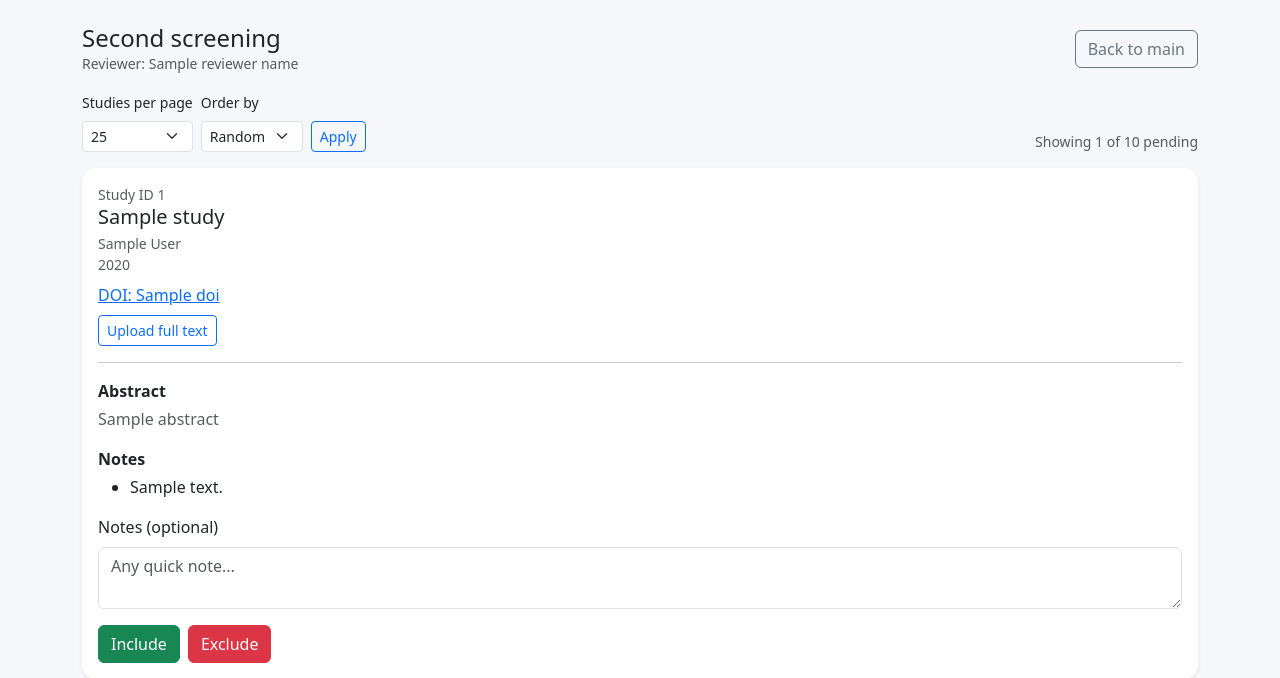
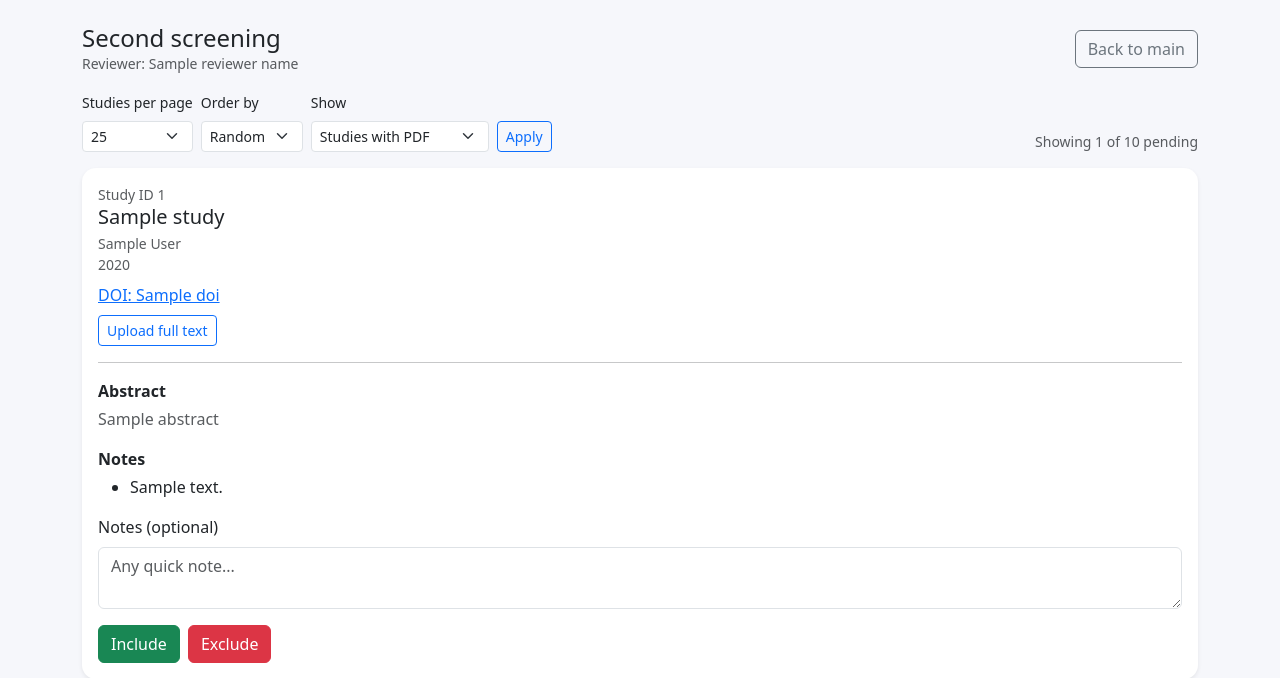
Before and after one commit to DiegoJSN/syst_rev_tool, a Flask app: template templates/second_screening.html in a window 1280 px wide. Shown: the part 56-734 px from the top of the page. Run offline with Flask 3, Linux system fonts and the light colour scheme; the template is opened without the code that fills it: most values are stand-ins (such as "Sample title", 1, 10 or a date in 2020); some libraries are stand-ins or nearby versions.

Commit message:
Add PDF filter to screening views

```diff
--- a/app.py
+++ b/app.py
@@ -80,6 +80,11 @@ def create_app() -> Flask:
                 return parsed
         return default
 
+    def parse_show_value(value: Optional[str]) -> str:
+        if value in {"all", "with_pdf", "without_pdf"}:
+            return value
+        return "all"
+
     def parse_pagination_args() -> Tuple[int, int, str]:
         allowed_per_page = {25, 50, 100}
         per_page = parse_positive_int(request.args.get("per_page"), 25)
@@ -90,6 +95,9 @@ def create_app() -> Flask:
         if sort not in {"random", "id", "authors", "title"}:
             sort = "random"
         return per_page, page, sort
+
+    def parse_show_arg() -> str:
+        return parse_show_value(request.args.get("show"))
 
     def sort_clause(sort: str) -> str:
         if sort == "id":
@@ -1073,6 +1081,7 @@ def create_app() -> Flask:
         sort = request.form.get("sort", "random")
         if sort not in {"random", "id", "authors", "title"}:
             sort = "random"
+        show = parse_show_value(request.form.get("show"))
         return_to = request.form.get("return_to", "second_screening")
         if return_to not in {"second_screening", "full_extraction"}:
             return_to = "second_screening"
@@ -1080,11 +1089,15 @@ def create_app() -> Flask:
         upload = request.files.get("full_text")
         if not upload or not upload.filename:
             flash("Please select a PDF to upload.", "error")
-            return redirect(url_for(return_to, review_id=review_id, page=page, per_page=per_page, sort=sort))
+            return redirect(
+                url_for(return_to, review_id=review_id, page=page, per_page=per_page, sort=sort, show=show)
+            )
 
         if not upload.filename.lower().endswith(".pdf"):
             flash("Only PDF files are allowed.", "error")
-            return redirect(url_for(return_to, review_id=review_id, page=page, per_page=per_page, sort=sort))
+            return redirect(
+                url_for(return_to, review_id=review_id, page=page, per_page=per_page, sort=sort, show=show)
+            )
 
         file_name = safe_filename(upload.filename or f"{review_id}_{study_id}.pdf")
         upload_bytes = upload.read()
@@ -1101,6 +1114,7 @@ def create_app() -> Flask:
             page=page,
             per_page=per_page,
             sort=sort,
+            show=show,
         )
         return redirect(f"{redirect_url}#study-{study_id}")
 
@@ -1131,6 +1145,7 @@ def create_app() -> Flask:
         sort = request.form.get("sort", "random")
         if sort not in {"random", "id", "authors", "title"}:
             sort = "random"
+        show = parse_show_value(request.form.get("show"))
         return_to = request.form.get("return_to", "second_screening")
         if return_to not in {"second_screening", "full_extraction"}:
             return_to = "second_screening"
@@ -1153,6 +1168,7 @@ def create_app() -> Flask:
             page=page,
             per_page=per_page,
             sort=sort,
+            show=show,
         )
         return redirect(f"{redirect_url}#study-{study_id}")
 
@@ -1170,6 +1186,12 @@ def create_app() -> Flask:
             return redirect(url_for("review_main", review_id=review_id))
 
         per_page, page, sort = parse_pagination_args()
+        show = parse_show_arg()
+        show_clause = ""
+        if show == "with_pdf":
+            show_clause = "AND file_name IS NOT NULL AND file_name <> ''"
+        elif show == "without_pdf":
+            show_clause = "AND (file_name IS NULL OR file_name = '')"
 
         reasons = db.execute(
             """
@@ -1184,6 +1206,7 @@ def create_app() -> Flask:
             study_id = int(request.form.get("study_id"))
             action = request.form.get("action")
             notes = request.form.get("notes") or ""
+            show = parse_show_value(request.form.get("show"))
 
             if action == "include":
                 decision = "yes"
@@ -1193,11 +1216,11 @@ def create_app() -> Flask:
                 reason_id = request.form.get("reason_id")
                 if not reason_id:
                     flash("Please select an exclusion reason.", "error")
-                    return redirect(url_for("second_screening", review_id=review_id))
+                    return redirect(url_for("second_screening", review_id=review_id, show=show))
                 reason_id = int(reason_id)
             else:
                 flash("Invalid action.", "error")
-                return redirect(url_for("second_screening", review_id=review_id))
+                return redirect(url_for("second_screening", review_id=review_id, show=show))
 
             try:
                 db.execute(
@@ -1211,7 +1234,7 @@ def create_app() -> Flask:
             except Exception:
                 db.rollback()
                 flash("You already screened this study in second screening.", "error")
-                return redirect(url_for("second_screening", review_id=review_id))
+                return redirect(url_for("second_screening", review_id=review_id, show=show))
 
             row = db.execute(
                 "SELECT second_screening_notes FROM studies WHERE id_review = %s AND id = %s;",
@@ -1226,7 +1249,9 @@ def create_app() -> Flask:
 
             consolidate_second(review_id, study_id)
             refresh_cached_metrics(review_id)
-            return redirect(url_for("second_screening", review_id=review_id, page=page, per_page=per_page, sort=sort))
+            return redirect(
+                url_for("second_screening", review_id=review_id, page=page, per_page=per_page, sort=sort, show=show)
+            )
 
         total = db.execute(
             """
@@ -1237,7 +1262,10 @@ def create_app() -> Flask:
               AND id NOT IN (
                 SELECT id_study FROM second_screening
                 WHERE id_review = %s AND id_reviewer = %s
-              );
+              )
+            """
+            + show_clause
+            + """;
             """,
             (review_id, review_id, reviewer_id),
         ).fetchone()["c"]
@@ -1254,6 +1282,9 @@ def create_app() -> Flask:
                 SELECT id_study FROM second_screening
                 WHERE id_review = %s AND id_reviewer = %s
               )
+            """
+            + show_clause
+            + """
             ORDER BY """
             + sort_clause(sort)
             + """
@@ -1271,6 +1302,7 @@ def create_app() -> Flask:
             page=page,
             per_page=per_page,
             sort=sort,
+            show=show,
             total=total,
             total_pages=total_pages,
         )
@@ -1443,11 +1475,20 @@ def create_app() -> Flask:
             return redirect(url_for("review_main", review_id=review_id))
 
         per_page, page, sort = parse_pagination_args()
+        show = parse_show_arg()
+        show_clause = ""
+        if show == "with_pdf":
+            show_clause = "AND file_name IS NOT NULL AND file_name <> ''"
+        elif show == "without_pdf":
+            show_clause = "AND (file_name IS NULL OR file_name = '')"
 
         total = db.execute(
             """
             SELECT COUNT(*) AS c FROM studies
-            WHERE id_review = %s AND second_screening_included = 'yes';
+            WHERE id_review = %s AND second_screening_included = 'yes'
+            """
+            + show_clause
+            + """;
             """,
             (review_id,),
         ).fetchone()["c"]
@@ -1458,6 +1499,9 @@ def create_app() -> Flask:
             """
             SELECT * FROM studies
             WHERE id_review = %s AND second_screening_included = 'yes'
+            """
+            + show_clause
+            + """
             ORDER BY """
             + sort_clause(sort)
             + """
@@ -1474,6 +1518,7 @@ def create_app() -> Flask:
             page=page,
             per_page=per_page,
             sort=sort,
+            show=show,
             total=total,
             total_pages=total_pages,
         )
--- a/templates/second_screening.html
+++ b/templates/second_screening.html
@@ -25,6 +25,14 @@
       <option value="id" {% if sort == "id" %}selected{% endif %}>Study ID</option>
       <option value="authors" {% if sort == "authors" %}selected{% endif %}>Authors</option>
       <option value="title" {% if sort == "title" %}selected{% endif %}>Title</option>
+    </select>
+  </div>
+  <div class="col-auto">
+    <label class="form-label small">Show</label>
+    <select class="form-select form-select-sm" name="show">
+      <option value="with_pdf" {% if show == "with_pdf" %}selected{% endif %}>Studies with PDF</option>
+      <option value="without_pdf" {% if show == "without_pdf" %}selected{% endif %}>Studies without PDF</option>
+      <option value="all" {% if show == "all" %}selected{% endif %}>All</option>
     </select>
   </div>
   <div class="col-auto">
@@ -62,6 +70,7 @@
                     <input type="hidden" name="page" value="{{ page }}">
                     <input type="hidden" name="per_page" value="{{ per_page }}">
                     <input type="hidden" name="sort" value="{{ sort }}">
+                    <input type="hidden" name="show" value="{{ show }}">
                     <button class="btn btn-outline-danger btn-sm" type="submit" onclick="return confirm('Remove the uploaded PDF for this study?')">Delete PDF</button>
                   </form>
                 </div>
@@ -70,6 +79,7 @@
                   <input type="hidden" name="page" value="{{ page }}">
                   <input type="hidden" name="per_page" value="{{ per_page }}">
                   <input type="hidden" name="sort" value="{{ sort }}">
+                  <input type="hidden" name="show" value="{{ show }}">
                   <input type="file" class="d-none" name="full_text" id="full_text_{{ study.id }}" accept="application/pdf" onchange="this.form.submit()">
                   <button class="btn btn-outline-primary btn-sm" type="button" onclick="document.getElementById('full_text_{{ study.id }}').click()">Upload full text</button>
                 </form>
@@ -84,6 +94,7 @@
 
             <form method="post">
               <input type="hidden" name="study_id" value="{{ study.id }}">
+              <input type="hidden" name="show" value="{{ show }}">
 
               <div class="mb-3">
                 <div class="fw-semibold mb-1">Notes</div>
@@ -133,7 +144,7 @@
         {% if page <= 1 %}
           <span class="page-link">Previous</span>
         {% else %}
-          <a class="page-link" href="{{ url_for('second_screening', review_id=review.id, page=page-1, per_page=per_page, sort=sort) }}">Previous</a>
+          <a class="page-link" href="{{ url_for('second_screening', review_id=review.id, page=page-1, per_page=per_page, sort=sort, show=show) }}">Previous</a>
         {% endif %}
       </li>
       <li class="page-item disabled">
@@ -143,7 +154,7 @@
         {% if page >= total_pages %}
           <span class="page-link">Next</span>
         {% else %}
-          <a class="page-link" href="{{ url_for('second_screening', review_id=review.id, page=page+1, per_page=per_page, sort=sort) }}">Next</a>
+          <a class="page-link" href="{{ url_for('second_screening', review_id=review.id, page=page+1, per_page=per_page, sort=sort, show=show) }}">Next</a>
         {% endif %}
       </li>
     </ul>
```
Also changed, not shown: templates/full_extraction.html (+12 -2 lines).
